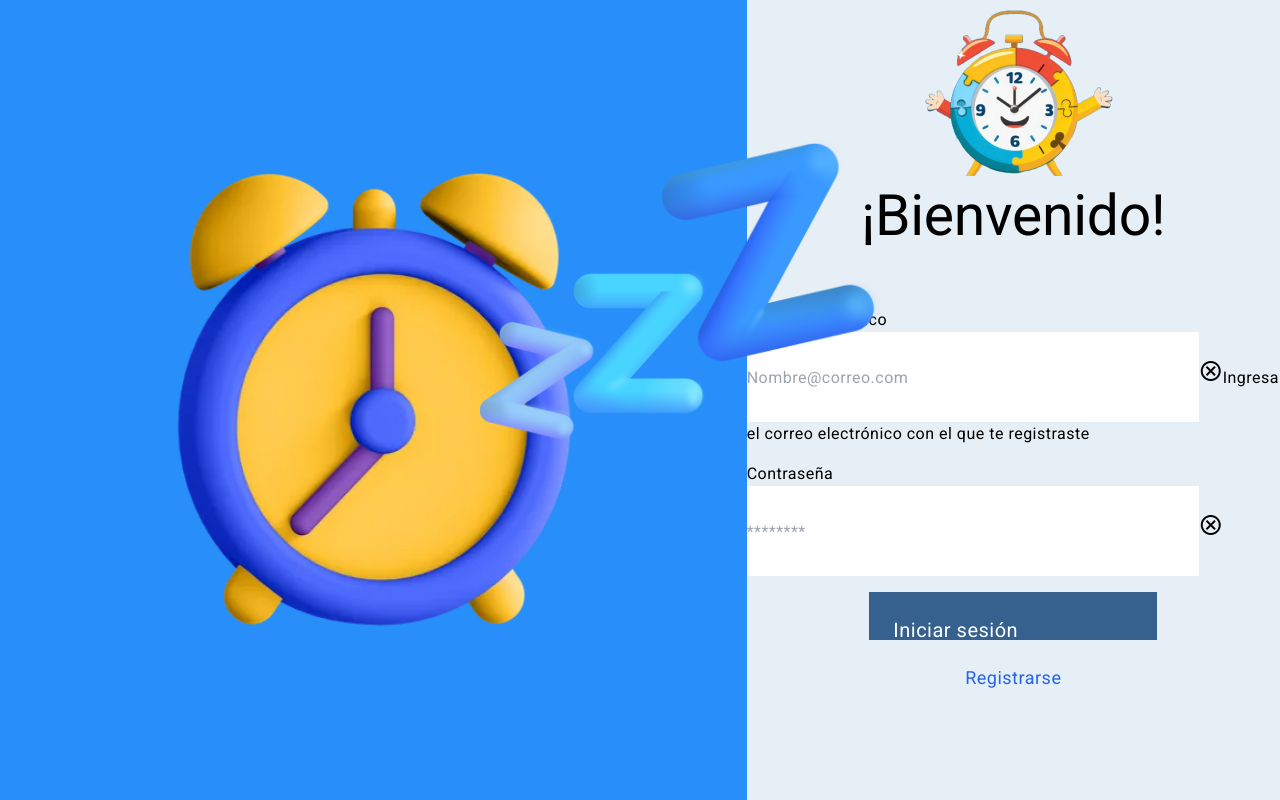
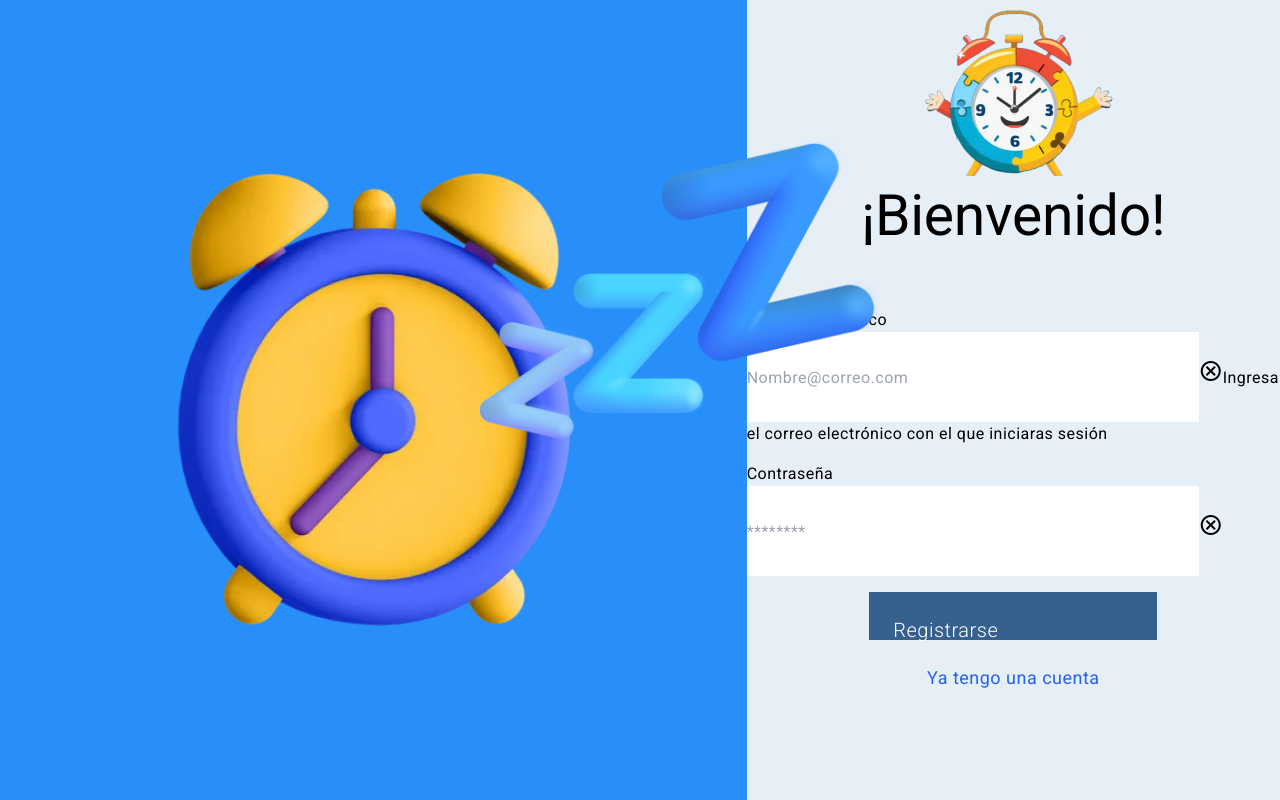
Before and after one commit to CamiloCastro-23/MISW4302-Proyecto, an Angular app: page /register in a window 1280 px wide. Before the commit this address led to /login. Built offline with nearby package versions, Linux system fonts and the light colour scheme.

Commit message:
flujo login y recompensas finalizado

```diff
--- a/src/app/alarm-app/components/sidebar/sidebar.component.html
+++ b/src/app/alarm-app/components/sidebar/sidebar.component.html
@@ -45,5 +45,16 @@
     <div>Recompensas</div>
   </div>
 
-  <div class="flex row-span-1 border-b border-slate-300"></div>
+  <div class="flex row-span-1 border-b border-slate-300">
+  </div>
+
+  <div class="flex row-span-5 items-end justify-center">
+    <div class="flex mt-4">
+      <a mat-flat-button color="primary" routerLink="/login"
+        class="!bg-[#36618e] w-48 text-white !text-xl !p-6 !font-light">
+        Salir
+      </a>
+    </div>
+  </div>
+
 </div>
--- a/src/app/alarm-app/pages/dashboard/dashboard.component.html
+++ b/src/app/alarm-app/pages/dashboard/dashboard.component.html
@@ -65,7 +65,7 @@
 
         <!-- Botón Guardar -->
         <div class="flex justify-center">
-          <a mat-flat-button color="primary" class="!bg-[#36618e] text-white !text-xl !p-6">
+          <a mat-flat-button color="primary" class="!bg-[#36618e] text-white !text-xl !p-6 !font-light">
             Guardar
           </a>
         </div>
--- a/src/app/alarm-app/pages/login/login.component.html
+++ b/src/app/alarm-app/pages/login/login.component.html
@@ -43,14 +43,14 @@
         <div class="flex justify-center mt-4">
           <!-- Botón de Iniciar Sesión -->
           <a mat-flat-button color="primary" routerLink="/dashboard"
-            class="!bg-[#36618e] w-72 h-12 text-white !text-xl !p-6">
+            class="!bg-[#36618e] w-72 h-12 text-white !text-xl !p-6 !font-light">
             Iniciar sesión
           </a>
         </div>
 
         <div class="w-full flex justify-center mt-6">
           <!-- Enlace para Registrarse -->
-          <a href="#" routerLink="/dashboard" class="text-blue-600 !text-lg">Registrarse</a>
+          <a href="#" routerLink="/register" class="text-blue-600 !text-lg">Registrarse</a>
         </div>
       </form>
 
--- a/src/app/alarm-app/pages/register/register.component.html
+++ b/src/app/alarm-app/pages/register/register.component.html
@@ -1 +1,60 @@
-<p>register works!</p>
+<div class="grid grid-cols-12 h-screen">
+  <!-- Columna 1 a 7 -->
+  <div class="relative flex flex-row col-span-7 bg-[#288ffa] h-full items-center justify-center">
+    <!-- Imagen de fondo (Reloj) -->
+    <img src="assets/reloj.png" alt="reloj" class="w-[480px] h-[480px]">
+
+    <!-- Imagen superpuesta (zzz.png) que parte desde el final de la imagen reloj -->
+    <img src="assets/zzz.png" alt="imagen-superpuesta"
+      class="absolute w-[400px] h-[300px] bottom-0 left-0 transform translate-y-[-120%] translate-x-[120%]">
+  </div>
+
+  <!-- Columna 8 a 12 -->
+  <div class="flex flex-col col-span-5 bg-[#e6eef6] h-full items-center justify-start">
+
+    <div>
+      <!-- Imagen del logo -->
+      <img src="assets/logo.png" alt="logo" class="mb-2">
+    </div>
+
+    <!-- Título -->
+    <h1 class="text-3xl font-bold">¡Bienvenido!</h1>
+
+    <!-- Formulario -->
+    <div class="flex items-center justify-center !mt-8 mb-6">
+      <form class="example-form w-full">
+        <div class="w-full mb-4">
+          <!-- Campo de Correo Electrónico -->
+          <mat-form-field class="example-full-width !mb-8" appearance="fill" class="w-[452px] h-[90px]">
+            <label>Correo Electrónico</label>
+            <input matInput placeholder="Nombre@correo.com" type="email" class="w-[452px] h-[90px]">
+            <button mat-icon-button matSuffix> <span class="material-symbols-outlined">cancel</span></button>
+            <mat-hint>Ingresa el correo electrónico con el que iniciaras sesión</mat-hint>
+          </mat-form-field>
+        </div>
+        <div class="w-full">
+          <!-- Campo de Contraseña -->
+          <mat-form-field class="example-full-width mb-4 mt-8" appearance="fill" class="w-[452px] h-[90px]">
+            <label>Contraseña</label>
+            <input matInput placeholder="********" type="password" class="w-[452px] h-[90px]">
+            <button mat-icon-button matSuffix> <span class="material-symbols-outlined">cancel</span></button>
+          </mat-form-field>
+        </div>
+        <div class="flex justify-center mt-4">
+          <!-- Botón de Iniciar Sesión -->
+          <a mat-flat-button color="primary" routerLink="/registered"
+            class="!bg-[#36618e] w-72 h-12 text-white !text-xl !p-6 !font-light">
+            Registrarse
+          </a>
+        </div>
+
+        <div class="w-full flex justify-center mt-6">
+          <!-- Enlace para Registrarse -->
+          <a href="#" routerLink="/login" class="text-blue-600 !text-lg">Ya tengo una cuenta</a>
+        </div>
+      </form>
+
+    </div>
+
+  </div>
+</div>
--- a/src/app/alarm-app/pages/registered/registered.component.html
+++ b/src/app/alarm-app/pages/registered/registered.component.html
@@ -1 +1,33 @@
-<p>registered works!</p>
+<div class="grid grid-cols-12 h-screen">
+  <!-- Columna 1 a 7 -->
+  <div class="relative flex flex-row col-span-7 bg-[#288ffa] h-full items-center justify-center">
+    <!-- Imagen de fondo (Reloj) -->
+    <img src="assets/reloj.png" alt="reloj" class="w-[480px] h-[480px]">
+
+    <!-- Imagen superpuesta (zzz.png) que parte desde el final de la imagen reloj -->
+    <img src="assets/zzz.png" alt="imagen-superpuesta"
+      class="absolute w-[400px] h-[300px] bottom-0 left-0 transform translate-y-[-120%] translate-x-[120%]">
+  </div>
+
+  <!-- Columna 8 a 12 -->
+  <div class="flex flex-col col-span-5 bg-[#e6eef6] h-full items-center justify-start">
+
+    <div>
+      <!-- Imagen del logo -->
+      <img src="assets/logo.png" alt="logo" class="mb-24">
+    </div>
+
+    <!-- Título -->
+    <h1 class="text-2xl font-bold mt-12 text-center">Ya estás registrado! Puedes iniciar Sesión</h1>
+
+    <span class="material-symbols-outlined text-9xl text-[#48d4ff]">
+      celebration
+      </span>
+
+    <div class="w-full flex justify-center mt-6">
+      <!-- Enlace para Registrarse -->
+      <a href="#" routerLink="/login" class="text-blue-600 !text-lg">Iniciar sesión</a>
+    </div>
+
+  </div>
+</div>
```
Also changed, not shown: src/app/app-routing.module.ts (+11 -0 lines).
